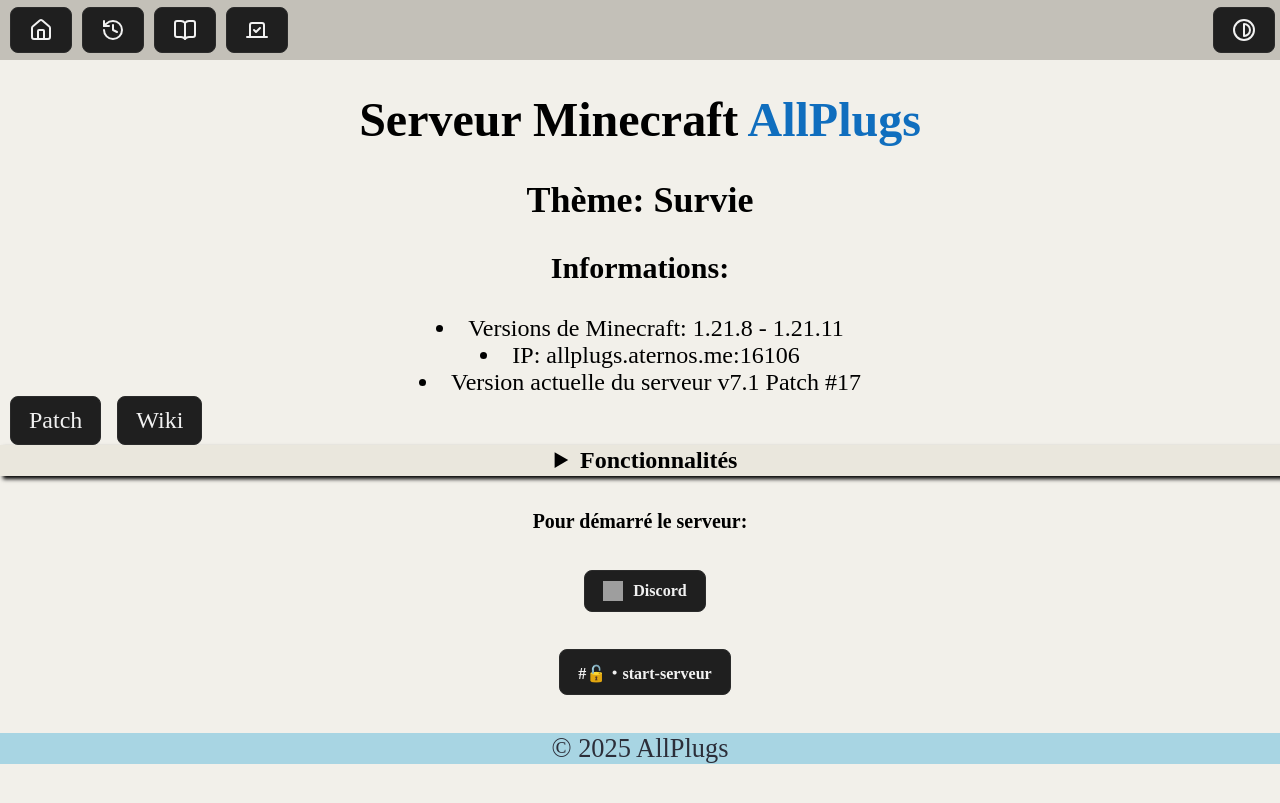
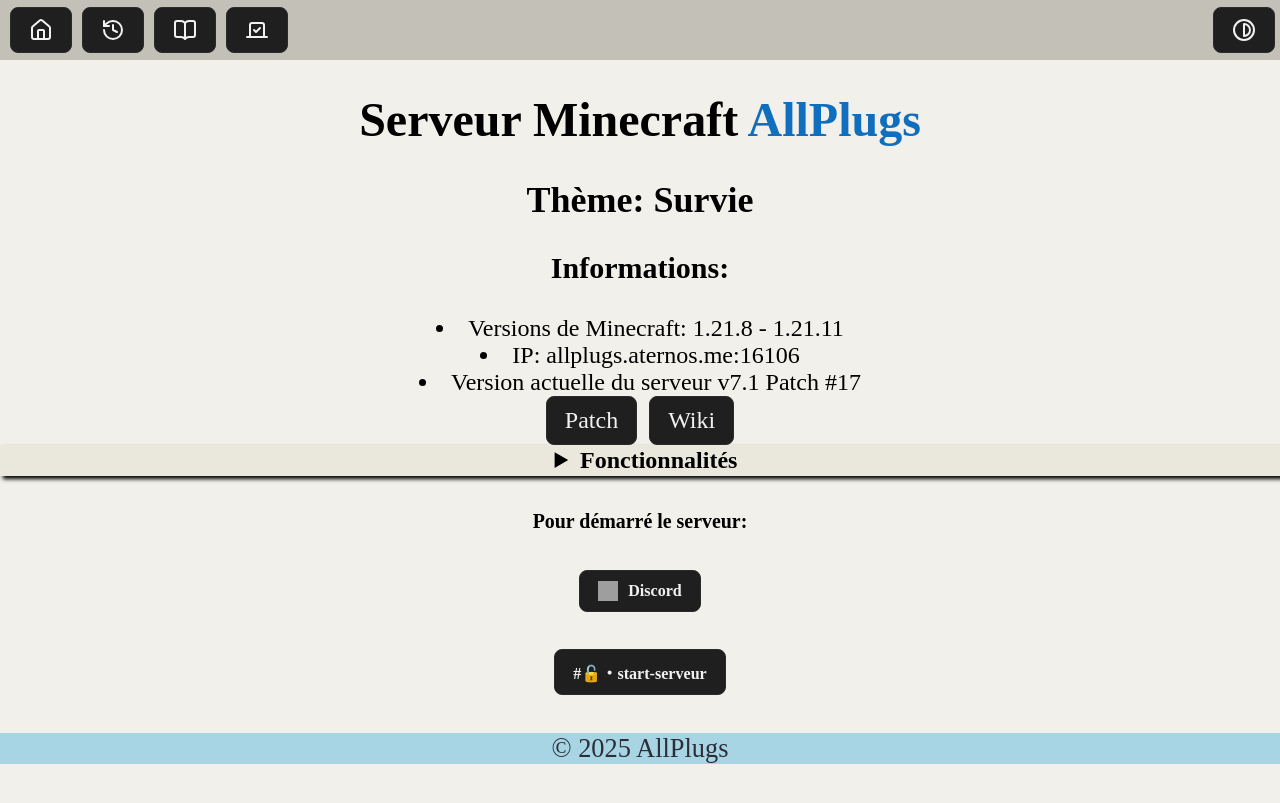
Before and after one commit to Nat688/AllPlugs-Site, a Jekyll site: the page built from index.html, in a window 1280 px wide. Shown: the top 803 px of the page. Built offline with Jekyll 4.4.1, drawn with Linux system fonts in a browser that asks for light colours; grey boxes are pictures that could not be loaded.

Commit message:
Correction Boutons 2

```diff
--- a/index.html
+++ b/index.html
@@ -46,9 +46,14 @@
 		background-color: black;
 	}
 	/* ===== BOUTONS ===== */
+	.btn-container {
+    	display: flex;
+    	justify-content: center; /* centre horizontalement */
+    	align-items: center;
+    	gap: 12px; /* espace entre les boutons */
+	}
     .btn3 {
         padding: 10px 18px;
-		margin-left: 10px;
         border-radius: 8px;
         background: #1f1f1f;
         color: #f1f1f1;
@@ -56,7 +61,6 @@
         font-weight: 80%;
         display: inline-flex;
         align-items: center;
-		text-align: center;
         gap: 10px;
         border: 1px solid #2b2b2b;
         transition:
@@ -89,8 +93,10 @@
 	<li>Versions de Minecraft: 1.21.8 - 1.21.11</li> <!-- Versions de Minecraft pour le Serv MC -->
 	<li>IP: allplugs.aternos.me:16106</li> <!-- IP du Serv MC -->
 	<li>Version actuelle du serveur v7.1 Patch #17</li> <!-- Version actuel du Serv MC -->
-	<a href="patch.html" class="btn3">Patch</a>
-	<a href="wiki.html" class="btn3">Wiki</a>
+	<div class="btn-container">
+		<a href="patch.html" class="btn3">Patch</a>
+		<a href="wiki.html" class="btn3">Wiki</a>
+	</div>
 	<details>
 		<summary><b>Fonctionnalités</b></summary> <!-- Fonctionnalités (déroullant) -->
 		<li>Ouvert aux cracks et premium</li>
```
